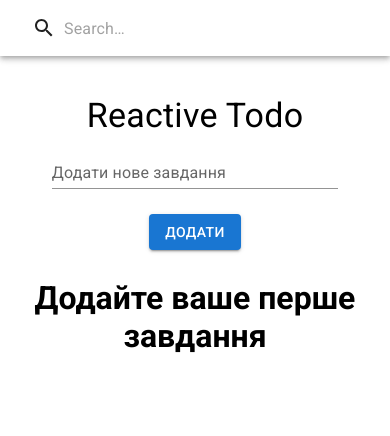
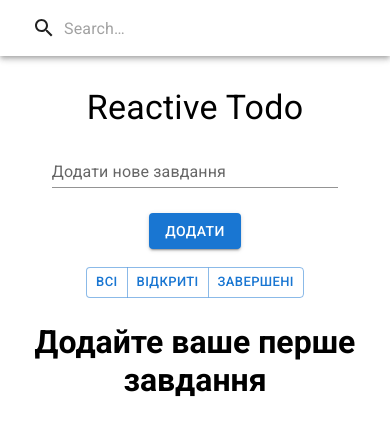
Before and after one commit to dkazarov/React_Todo, a React (Create React App) app: page / in a window 390 px wide. Shown: the top 436 px of the page. Built offline with nearby package versions, Linux system fonts and the light colour scheme.

Commit message:
add group button material ui & adaptive this

```diff
--- a/src/components/AddTasks/AddTasks.js
+++ b/src/components/AddTasks/AddTasks.js
@@ -48,7 +48,7 @@ const AddTasks = ({
 
   return (
     <div ref={inputRef} className="add__task-inner">
-      <Box sx={{ width: '100%', maxWidth: 500 }}>
+      <Box sx={{ width: '100%' }}>
         <Typography
           variant="h4"
           component="div"
@@ -56,7 +56,7 @@ const AddTasks = ({
           sx={{
             flexGrow: 1,
             display: { xs: 'block', sm: 'none' },
-            marginBottom: '1%',
+            marginBottom: '3%',
           }}
         >
           Reactive Todo
--- a/src/components/AddTasks/AddTasks.scss
+++ b/src/components/AddTasks/AddTasks.scss
@@ -1,9 +1,15 @@
 .add__task-inner {
   display: flex;
-  margin-bottom: 8%;
+  margin-bottom: 1%;
   justify-content: center;
 }
 
 .add__task-title {
   display: block !important;
 }
+
+@media (max-width: 490px) {
+  .add__task-inner {
+    margin-bottom: 5%;
+  }
+}
--- a/src/components/Header/Header.js
+++ b/src/components/Header/Header.js
@@ -54,7 +54,7 @@ export default function Header({ setSearchValue }) {
     <Box
       sx={{
         flexGrow: 1,
-        marginBottom: '10%',
+        marginBottom: '8%',
       }}
     >
       <AppBar position="static" color="">
--- a/src/components/TodoList/ToDoList.js
+++ b/src/components/TodoList/ToDoList.js
@@ -5,6 +5,8 @@ import EditIcon from '@mui/icons-material/Edit';
 import DeleteIcon from '@mui/icons-material/Delete';
 import SaveAsIcon from '@mui/icons-material/SaveAs';
 import Tooltip from '@mui/material/Tooltip';
+import ButtonGroup from '@mui/material/ButtonGroup';
+import Button from '@mui/material/Button';
 
 import './ToDoList.scss';
 
@@ -16,7 +18,6 @@ const ToDoList = ({
   value,
   edit,
   searchValue,
-  enqueueSnackbar,
 }) => {
   //Delete task from state tasks[]
   const deleteTask = (id) => {
@@ -64,6 +65,15 @@ const ToDoList = ({
 
   return (
     <ul className="todo__inner">
+      <ButtonGroup
+        size="small"
+        aria-label="small button group"
+        sx={{ marginBottom: '7%' }}
+      >
+        <Button>Всі</Button>
+        <Button>Відкриті</Button>
+        <Button>Завершені</Button>
+      </ButtonGroup>
       {tasks.length !== 0 ? (
         filteredTasks.map((items) => (
           <li
```
